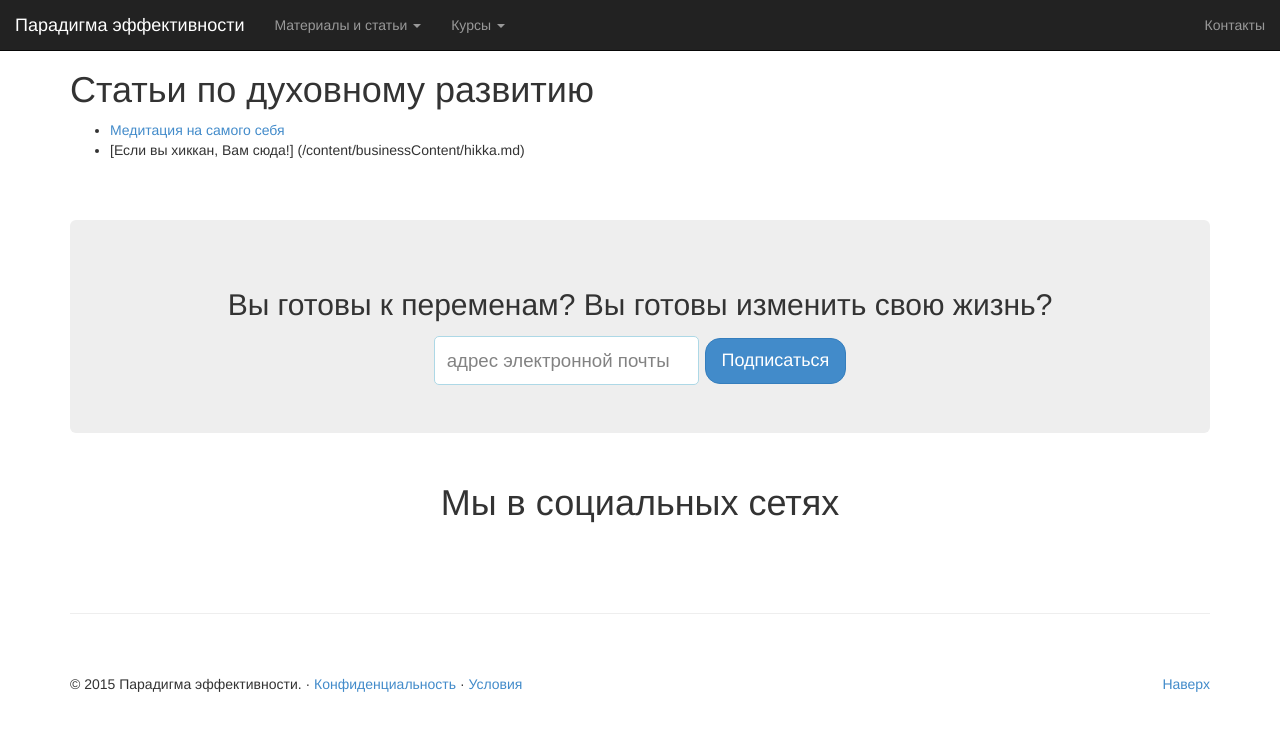
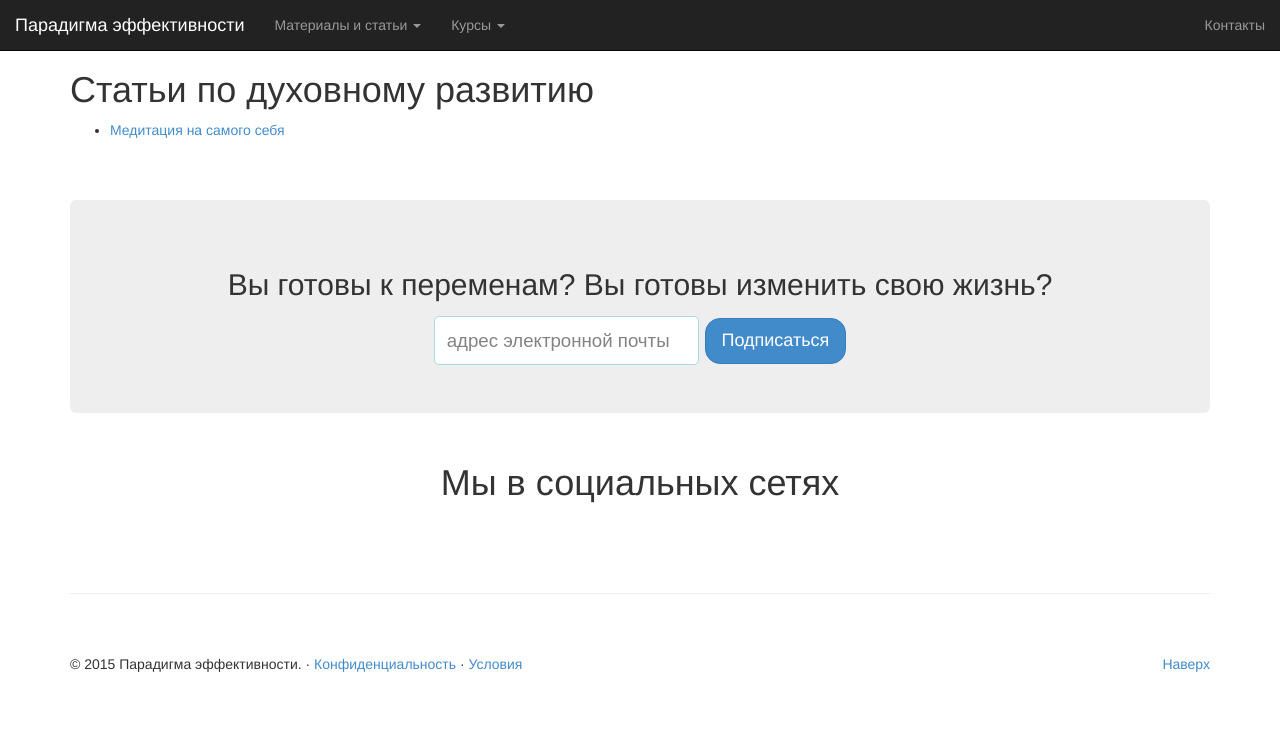
Before and after one commit to EfficiencyParadigm/EfficiencyParadigm.github.io, a Jekyll site: the page built from content/spirit.md, in a window 1280 px wide. Shown: the top 731 px of the page. Built offline with Jekyll 4.4.1, drawn with Linux system fonts in a browser that asks for light colours.

Commit message:
Update spirit.md

```diff
--- a/content/spirit.md
+++ b/content/spirit.md
@@ -6,4 +6,3 @@ title: Духовное развитие
 # Статьи по духовному развитию
 
 * [Медитация на самого себя](/content/businessContent/meditation.html)
-* [Если вы хиккан, Вам сюда!] (/content/businessContent/hikka.md)
```
